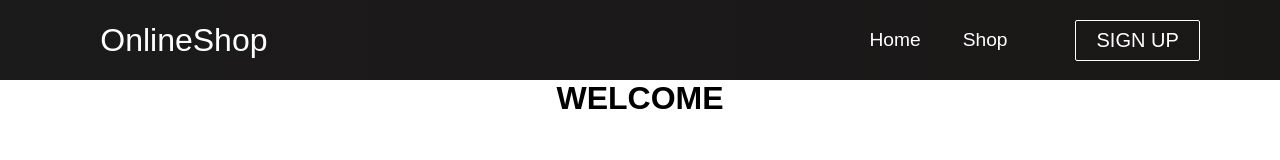
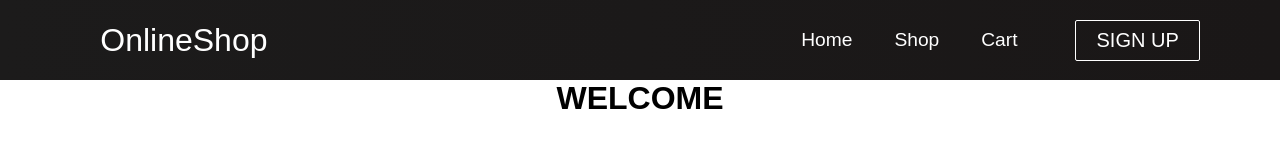
Before and after one commit to pinkx-xlink/react-shopping-cart-project, a React (Create React App) app in the folder shopping-cart/: page / in a window 1280 px wide. Shown: the top 160 px of the page. Built offline with nearby package versions, Linux system fonts and the light colour scheme.

Commit message:
Create Cart li element on the navbar

```diff
--- a/shopping-cart/src/components/Navbar.js
+++ b/shopping-cart/src/components/Navbar.js
@@ -54,16 +54,16 @@ function Navbar() {
                         </Link>
                     </li>
 
-                   {/* <li className='nav-item'>
+                    <li className='nav-item'>
                         <Link
-                        to='/products'
+                        to='/cart'
                         className='nav-links'
                         onClick={closeMobileMenu}
                         >
-                        Products
+                        Cart
                         </Link>
                     </li>
-                    <li className='nav-item'>
+                    {/*<li className='nav-item'>
                         <Link
                         to='/sign-up'
                         className='nav-links-mobile'
```
